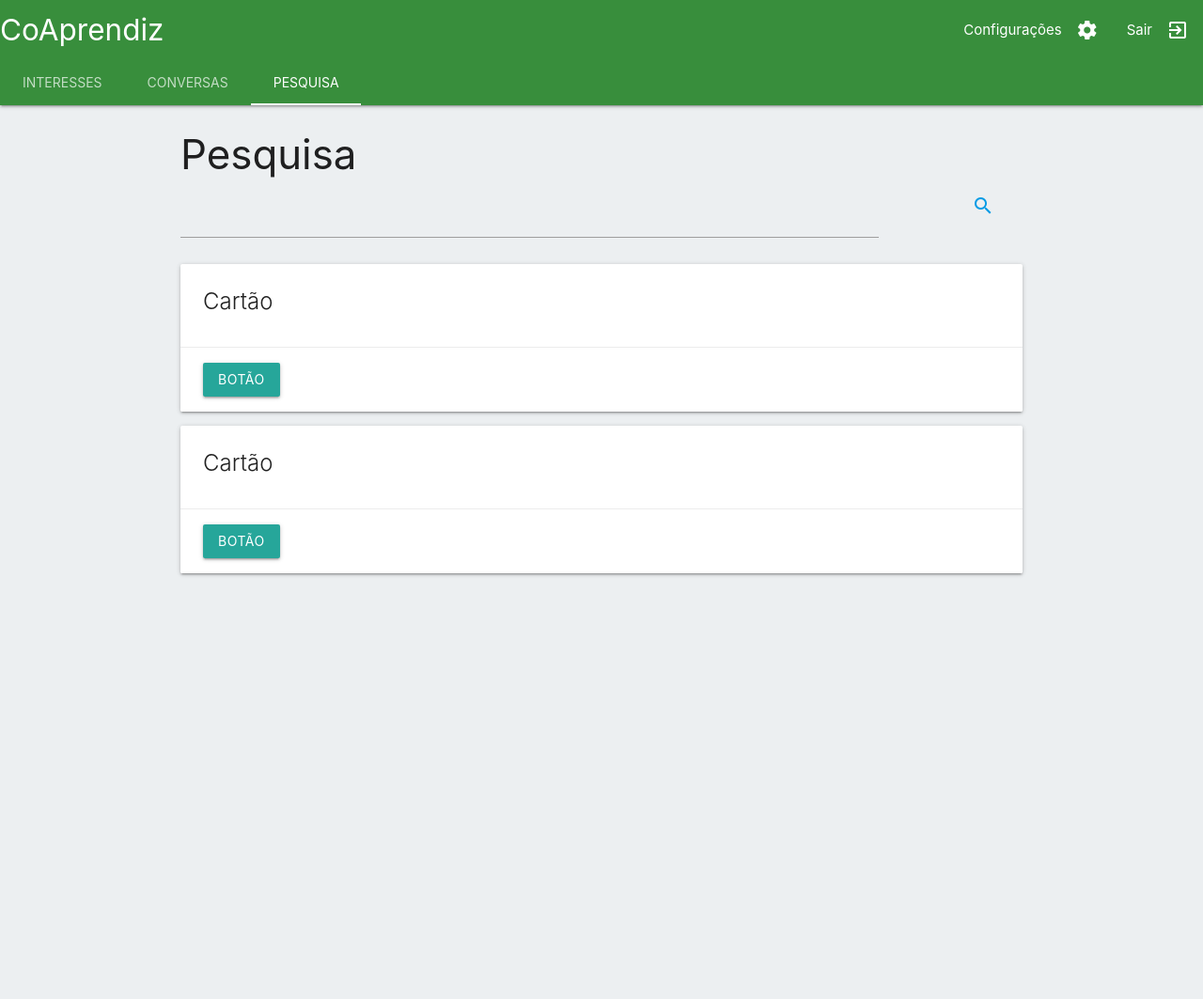
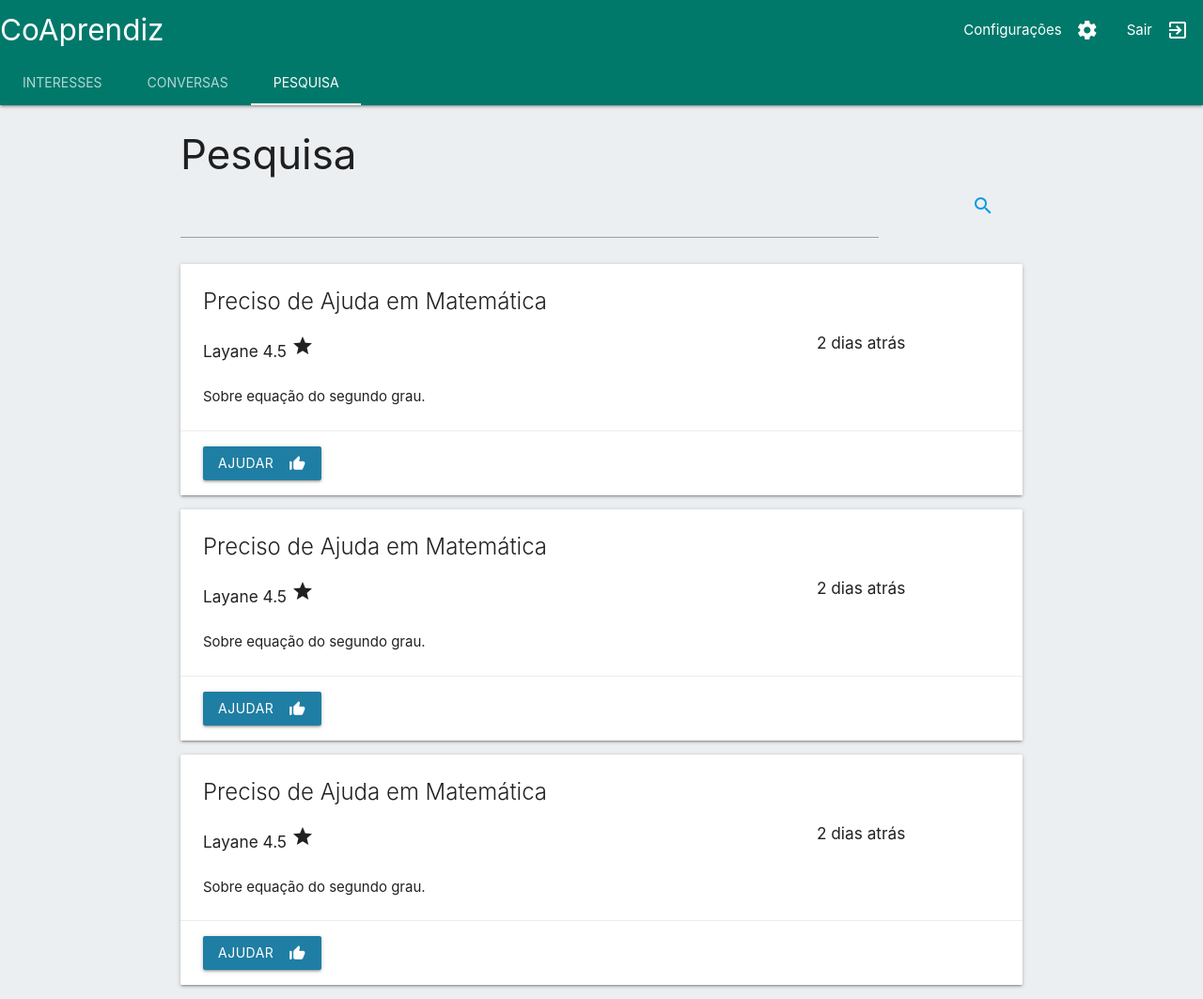
Before and after one commit to eduardosvieira/coaprendiz, a Flask app: page /coaprendiz/ in a window 1280 px wide, after a click on "PESQUISA". Shown: the whole page at 94% size. Before the commit the page ends 613 px from the top, so only its background shows below. Run offline with Flask 2, Linux system fonts and the light colour scheme.

Commit message:
changing style

```diff
--- a/app/templates/heading.html
+++ b/app/templates/heading.html
@@ -16,3 +16,9 @@
 <script src="{{ url_for('static', filename='js/code.js') }}">
 
 </script>
+
+<style>
+  .btn {
+    background-color: #1f7ea3;
+  }
+</style>
--- a/app/templates/index.html
+++ b/app/templates/index.html
@@ -2,6 +2,7 @@
   <head>
     <!--cabecalho -->
     {% include 'heading.html' %}
+
   </head>
   <body class="blue-grey lighten-5">
 
@@ -26,7 +27,7 @@
               <p>Sobre equação do segundo grau.</p>
             </div>
             <div class="card-action">
-              <a class="btn red">Ajudar<i class="material-icons right">thumb_up_alt</i> </a>
+              <a class="btn #1f7ea3">Ajudar<i class="material-icons right">thumb_up_alt</i> </a>
             </div>
           </div>
         {% endfor %}
@@ -85,24 +86,25 @@
         </div>
       </div>
 
-      <div class="card">
-        <div class="card-content">
-          <span class="card-title">Cartão</span>
+      {% for i in range(3) %}
+        <div class="card">
+          <div class="card-content">
+            <span class="card-title">Preciso de Ajuda em Matemática</span>
+            <div class="row">
+              <div class="col s9">
+                <h6>Layane 4.5 <i class="material-icons">star</i></h6>
+              </div>
+              <div class="col s3">
+                <h6>2 dias atrás</h6>
+              </div>
+            </div>
+            <p>Sobre equação do segundo grau.</p>
+          </div>
+          <div class="card-action">
+            <a class="btn #1f7ea3">Ajudar<i class="material-icons right">thumb_up_alt</i> </a>
+          </div>
         </div>
-        <div class="card-action">
-          <a class="btn">Botão</a>
-        </div>
-      </div>
-
-
-      <div class="card">
-        <div class="card-content">
-          <span class="card-title">Cartão</span>
-        </div>
-        <div class="card-action">
-          <a class="btn">Botão</a>
-        </div>
-      </div>
+      {% endfor %}
 
     </div>
   </div>
--- a/app/templates/main-menu.html
+++ b/app/templates/main-menu.html
@@ -1,4 +1,4 @@
-<nav class="nav-extended #388e3c green darken-2">
+<nav class="nav-extended #00796b teal darken-2">
   <div class="nav-wrapper">
     <a class="brand-logo" href="/coaprendiz/">CoAprendiz</a>
     <a href="" data-target="mobile-demo" class="sidenav-trigger"><i class="material-icons">menu</i></a>
--- a/app/templates/menu-login.html
+++ b/app/templates/menu-login.html
@@ -1,5 +1,5 @@
 <nav>
-  <div class="nav-wrapper blue">
+  <div class="nav-wrapper #00796b teal darken-2">
     <a class="brand-logo" href="/coaprendiz/">CoAprendiz</a>
     <ul id="nav-mobile"  class="right hide-on-med-and-down">
       <li>
```
Also changed, not shown: app/templates/settings.html (+14 -17 lines), app/templates/signup1.html (+1 -16 lines), app/templates/signup2.html (+1 -15 lines).
